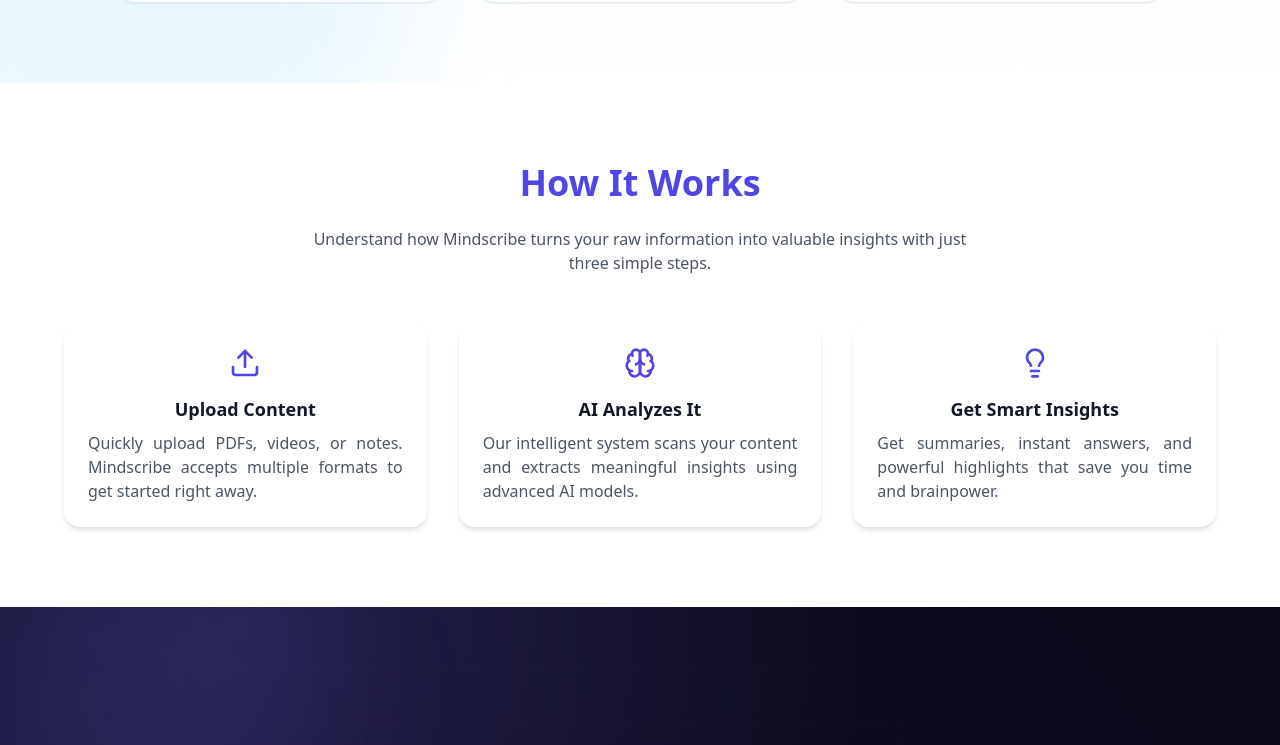
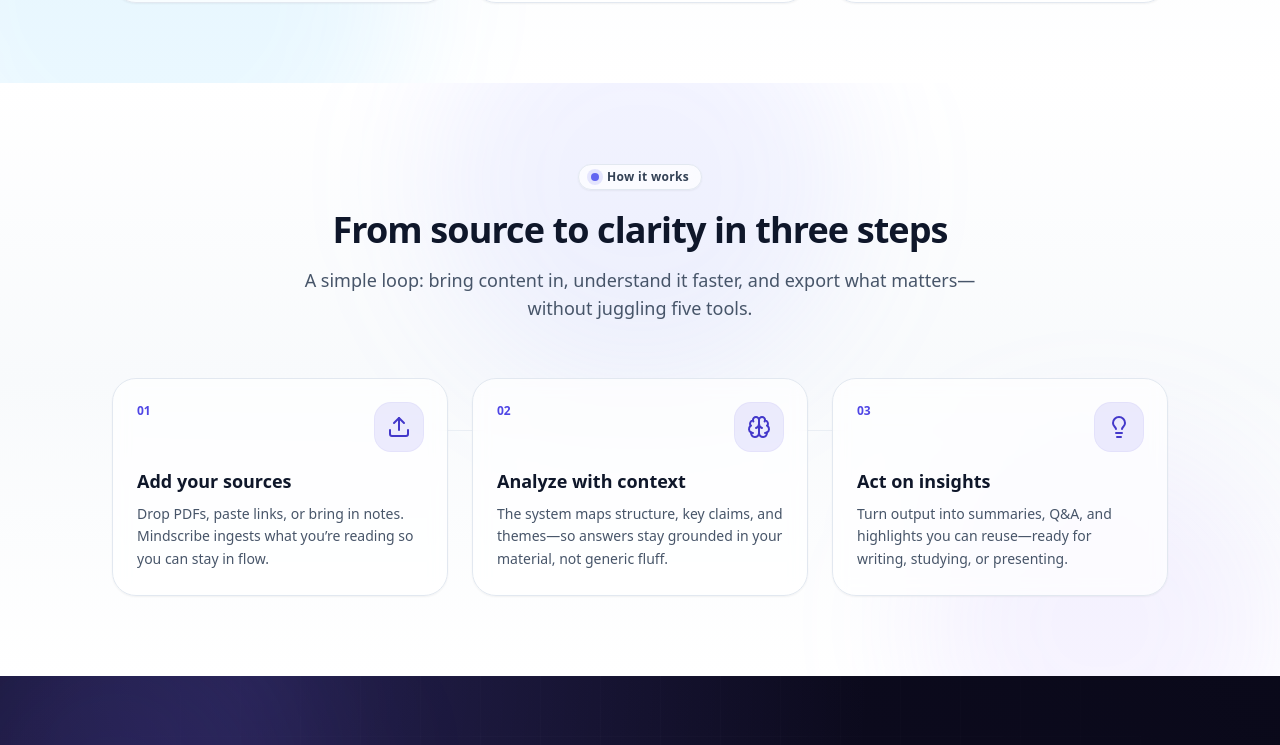
Before and after one commit to Akash4590/Ai-research-Assistant, a React (Vite) app: page / in a window 1280 px wide. Shown: the part 2379-3124 px from the top of the page. Built offline with nearby package versions, Linux system fonts and the light colour scheme.

Commit message:
update howit works section

```diff
--- a/src/Component/Landing/HowItWorks.jsx
+++ b/src/Component/Landing/HowItWorks.jsx
@@ -1,68 +1,110 @@
 import React from 'react';
-import { motion } from 'framer-motion';
+import { motion, useReducedMotion } from 'framer-motion';
 import { Upload, Brain, Lightbulb } from 'lucide-react';
 
 const steps = [
   {
-    title: 'Upload Content',
-    description: 'Quickly upload PDFs, videos, or notes. Mindscribe accepts multiple formats to get started right away.',
-    icon: <Upload className="w-8 h-8 text-indigo-600" />,
+    step: '01',
+    title: 'Add your sources',
+    description:
+      'Drop PDFs, paste links, or bring in notes. Mindscribe ingests what you’re reading so you can stay in flow.',
+    icon: Upload,
   },
   {
-    title: 'AI Analyzes It',
-    description: 'Our intelligent system scans your content and extracts meaningful insights using advanced AI models.',
-    icon: <Brain className="w-8 h-8 text-indigo-600" />,
+    step: '02',
+    title: 'Analyze with context',
+    description:
+      'The system maps structure, key claims, and themes—so answers stay grounded in your material, not generic fluff.',
+    icon: Brain,
   },
   {
-    title: 'Get Smart Insights',
-    description: 'Get summaries, instant answers, and powerful highlights that save you time and brainpower.',
-    icon: <Lightbulb className="w-8 h-8 text-indigo-600" />,
+    step: '03',
+    title: 'Act on insights',
+    description:
+      'Turn output into summaries, Q&A, and highlights you can reuse—ready for writing, studying, or presenting.',
+    icon: Lightbulb,
   },
 ];
 
 const HowItWorks = () => {
+  const shouldReduceMotion = useReducedMotion();
+
+  const container = {
+    hidden: { opacity: 0 },
+    show: {
+      opacity: 1,
+      transition: shouldReduceMotion ? { duration: 0 } : { staggerChildren: 0.08, delayChildren: 0.06 },
+    },
+  };
+
+  const item = {
+    hidden: shouldReduceMotion ? { opacity: 1, y: 0 } : { opacity: 0, y: 16 },
+    show: shouldReduceMotion
+      ? { opacity: 1, y: 0 }
+      : { opacity: 1, y: 0, transition: { duration: 0.55, ease: [0.22, 1, 0.36, 1] } },
+  };
+
   return (
-    <section id="how-it-works" className="bg-white py-20 px-4 md:px-10">
-      <div className="max-w-6xl mx-auto text-center">
-        {/* Heading */}
-        <motion.h2
-          className="group relative inline-block text-3xl md:text-4xl font-bold text-[#4F46E5] mb-6 cursor-pointer"
-          initial={{ opacity: 0, y: 40 }}
-          whileInView={{ opacity: 1, y: 0 }}
-          transition={{ duration: 0.5 }}
-        >
-          How It Works
-          <span className="absolute left-0 bottom-0 w-0 h-1 bg-[#4F46E5] transition-all duration-300 group-hover:w-full"></span>
-        </motion.h2>
+    <section id="how-it-works" className="relative overflow-hidden bg-gradient-to-b from-white via-slate-50 to-white py-20">
+      <div className="pointer-events-none absolute inset-0">
+        <div className="absolute -top-28 left-1/2 h-[420px] w-[420px] -translate-x-1/2 rounded-full bg-indigo-400/10 blur-3xl" />
+        <div className="absolute -bottom-32 right-0 h-[360px] w-[360px] rounded-full bg-violet-400/10 blur-3xl" />
+      </div>
 
-        <motion.p
-          className="text-gray-600 max-w-2xl mx-auto mb-12"
-          initial={{ opacity: 0, y: 20 }}
-          whileInView={{ opacity: 1, y: 0 }}
-          transition={{ duration: 0.5, delay: 0.2 }}
-        >
-          Understand how Mindscribe turns your raw information into valuable insights with just three simple steps.
-        </motion.p>
+      <motion.div
+        variants={container}
+        initial="hidden"
+        whileInView="show"
+        viewport={{ once: true, amount: 0.25 }}
+        className="relative mx-auto max-w-6xl px-6 md:px-10 lg:px-12"
+      >
+        <div className="mx-auto max-w-2xl text-center">
+          <motion.div
+            variants={item}
+            className="inline-flex items-center gap-2 rounded-full border border-slate-200 bg-white/70 px-3 py-1 text-xs font-semibold tracking-wide text-slate-700 shadow-sm backdrop-blur"
+          >
+            <span className="h-2 w-2 rounded-full bg-indigo-500 shadow-[0_0_0_4px_rgba(99,102,241,0.15)]" />
+            How it works
+          </motion.div>
 
-        {/* Steps Grid */}
-        <div className="grid grid-cols-1 md:grid-cols-3 gap-8">
-          {steps.map((step, index) => (
-            <motion.div
-              key={index}
-              className="bg-white shadow-md rounded-2xl p-6 hover:shadow-lg transition duration-300 cursor-pointer"
-              initial={{ opacity: 0, y: 20 }}
-              whileInView={{ opacity: 1, y: 0 }}
-              transition={{ duration: 0.4, delay: index * 0.2 }}
-            >
-              <div className="flex items-center justify-center mb-4">
-                {step.icon}
-              </div>
-              <h3 className="text-lg font-semibold text-gray-900 mb-2 hover:text-indigo-600 transition">{step.title}</h3>
-              <p className="text-gray-600 text-justify">{step.description}</p>
-            </motion.div>
-          ))}
+          <motion.h2 variants={item} className="mt-5 text-3xl font-semibold tracking-tight text-slate-900 md:text-4xl">
+            From source to clarity in three steps
+          </motion.h2>
+
+          <motion.p variants={item} className="mt-4 text-base leading-relaxed text-slate-600 md:text-lg">
+            A simple loop: bring content in, understand it faster, and export what matters—without juggling five tools.
+          </motion.p>
         </div>
-      </div>
+
+        <motion.div variants={item} className="relative mt-14">
+          <div className="hidden md:block absolute left-0 right-0 top-[52px] h-px bg-gradient-to-r from-transparent via-slate-200 to-transparent" aria-hidden />
+
+          <div className="grid grid-cols-1 gap-8 md:grid-cols-3 md:gap-6">
+            {steps.map((s) => {
+              const Icon = s.icon;
+              return (
+                <motion.article
+                  key={s.step}
+                  variants={item}
+                  whileHover={shouldReduceMotion ? undefined : { y: -4 }}
+                  transition={shouldReduceMotion ? undefined : { duration: 0.25, ease: 'easeOut' }}
+                  className="group relative flex h-full flex-col rounded-3xl border border-slate-200 bg-white/70 p-6 text-left shadow-sm backdrop-blur transition hover:border-slate-300 hover:shadow-lg hover:shadow-slate-900/5"
+                >
+                  <div className="flex items-start justify-between gap-3">
+                    <span className="text-xs font-bold tabular-nums text-indigo-600">{s.step}</span>
+                    <div className="flex h-12 w-12 shrink-0 items-center justify-center rounded-2xl bg-indigo-600/10 ring-1 ring-indigo-600/15 transition group-hover:bg-indigo-600/15">
+                      <Icon className="h-6 w-6 text-indigo-700" aria-hidden />
+                    </div>
+                  </div>
+
+                  <h3 className="mt-4 text-lg font-semibold text-slate-900">{s.title}</h3>
+                  <p className="mt-2 text-sm leading-relaxed text-slate-600">{s.description}</p>
+                </motion.article>
+              );
+            })}
+          </div>
+        </motion.div>
+      </motion.div>
     </section>
   );
 };
```
